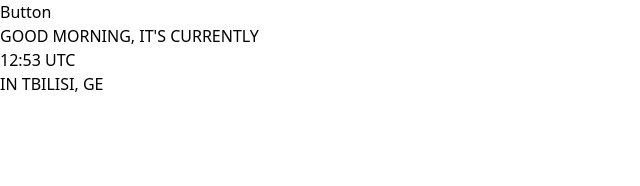
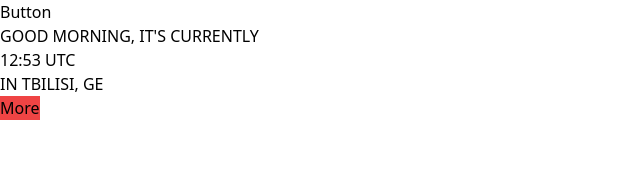
Before and after one commit to radhd/react-clock-app, a React (Vite) app: page / in a window 1280 px wide. Shown: the top 186 px of the page, without its empty margins (0-640 px from the left). Built offline with nearby package versions, Linux system fonts and the light colour scheme; no server answers.

Commit message:
Set a logic which shows more on pressing the button

```diff
--- a/src/App.tsx
+++ b/src/App.tsx
@@ -1,3 +1,4 @@
+import { MoreButton } from "./components/MoreButton";
 import { QuoteGenerator } from "./components/QuoteGenerator";
 import { ShowTime } from "./components/ShowTime";
 
@@ -6,6 +7,7 @@ function App() {
     <>
       <QuoteGenerator />
       <ShowTime />
+      <MoreButton />
     </>
   );
 }
--- /dev/null
+++ b/src/components/BottomNavigation.tsx
@@ -0,0 +1,20 @@
+interface Props {
+  isOpen: boolean;
+}
+
+export function BottomNavigation(props: Props) {
+  const { isOpen } = props;
+
+  return (
+    <>
+      {isOpen ? (
+        <div>
+          <p>current timezone: {}</p>
+          <p>day of the year: {}</p>
+          <p>day of the week: {}</p>
+          <p>week number: {}</p>
+        </div>
+      ) : null}
+    </>
+  );
+}
--- /dev/null
+++ b/src/components/MoreButton.tsx
@@ -0,0 +1,18 @@
+import { useState } from "react";
+import { BottomNavigation } from "./BottomNavigation";
+export function MoreButton() {
+  const [isOpen, setIsOpen] = useState<boolean>(false);
+
+  const onClick = () => {
+    setIsOpen(!isOpen);
+  };
+
+  return (
+    <>
+      <button onClick={onClick} className="bg-red-500">
+        More
+      </button>
+      <BottomNavigation isOpen={isOpen} />
+    </>
+  );
+}
--- a/src/components/ShowTime.tsx
+++ b/src/components/ShowTime.tsx
@@ -165,6 +165,9 @@ export function ShowTime() {
 // }
 
 // https://api.ipbase.com/v2/info?apikey=ipb_live_StnSCmSs93H7SaeCHqhBTADSrqxyMD66BLqb8RGe
+
+// const key = 244ebdbb-afe3-48e6-984e-6085bce18489
+// const url = https://apiip.net/api/check?accessKey=
 // const getData = async () => {
 //     const url =
 //       "https://api.ipbase.com/v2/info?apikey=ipb_live_StnSCmSs93H7SaeCHqhBTADSrqxyMD66BLqb8RGe";
```
Also changed, not shown: src/components/More.tsx (deleted).
